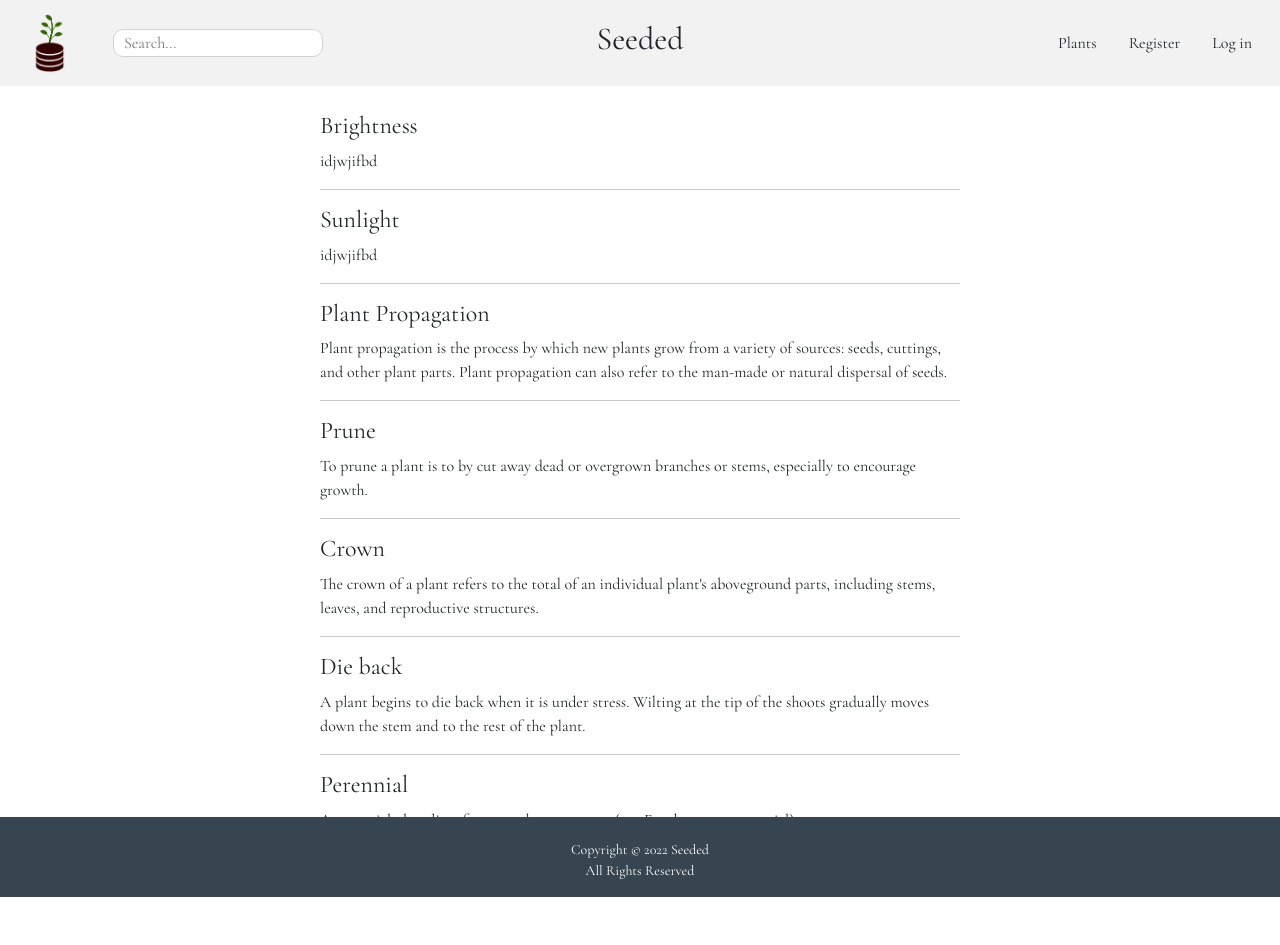
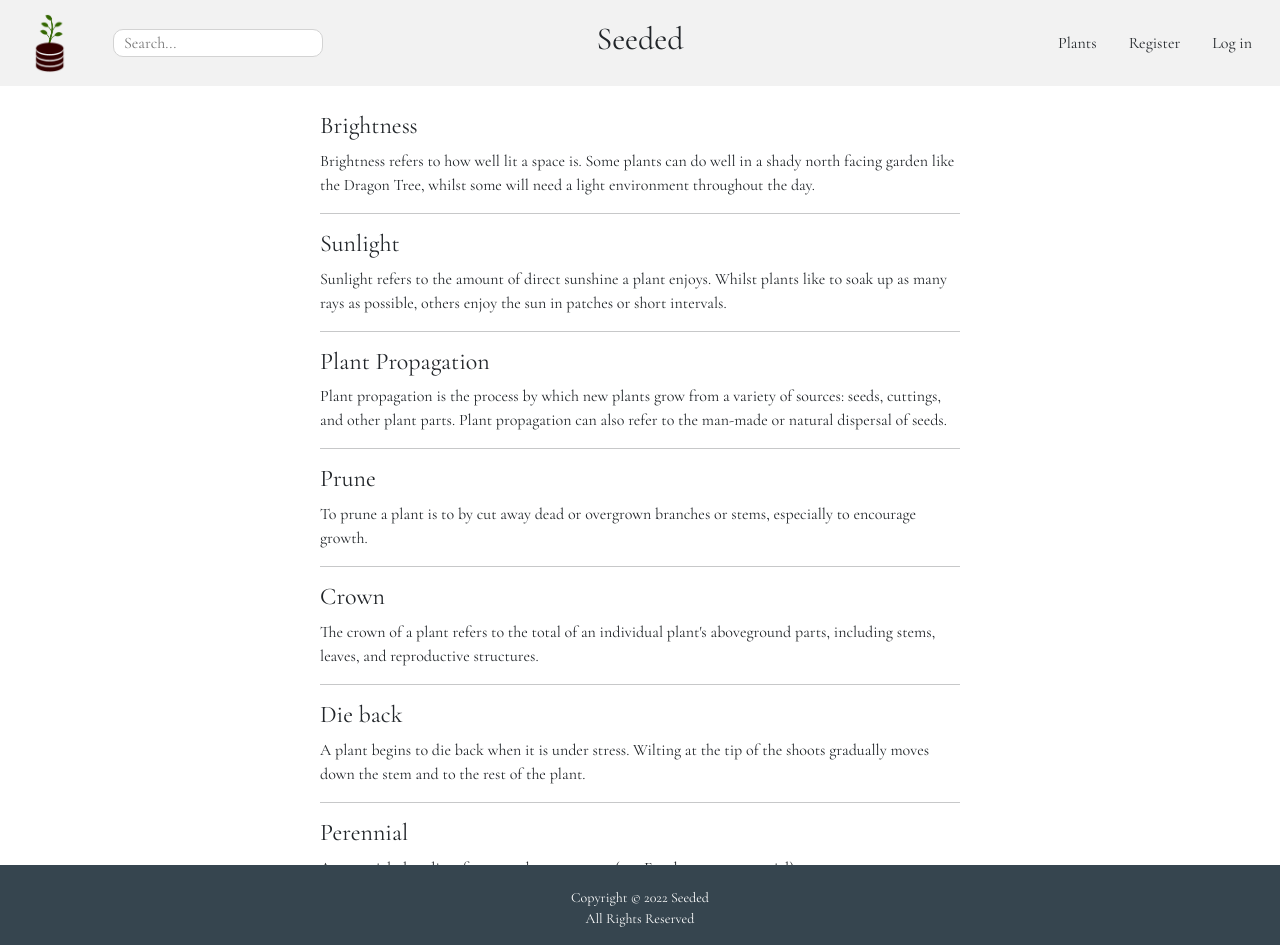
Before and after one commit to jackbdr/Project-3, a React (Create React App) app in the folder client/: page /glossary in a window 1280 px wide. Before the commit the page ends 897 px from the top, so only its background shows below. Built offline with nearby package versions, Linux system fonts and the light colour scheme.

Commit message:
brightness

```diff
--- a/client/src/components/aux/Glossary.js
+++ b/client/src/components/aux/Glossary.js
@@ -4,12 +4,12 @@ const Glossary = () => {
     <section className='glossary-wrapper'>
       <div className='entry'>
         <h4>Brightness</h4>
-        <p>idjwjifbd</p>
+        <p>Brightness refers to how well lit a space is. Some plants can do well in a shady north facing garden like the Dragon Tree, whilst some will need a light environment throughout the day.</p>
       </div>
       <hr />
       <div className='entry'>
         <h4>Sunlight</h4>
-        <p>idjwjifbd</p>
+        <p>Sunlight refers to the amount of direct sunshine a plant enjoys. Whilst plants like to soak up as many rays as possible, others enjoy the sun in patches or short intervals. </p>
       </div>
       <hr />
       <div className='entry'>
```
